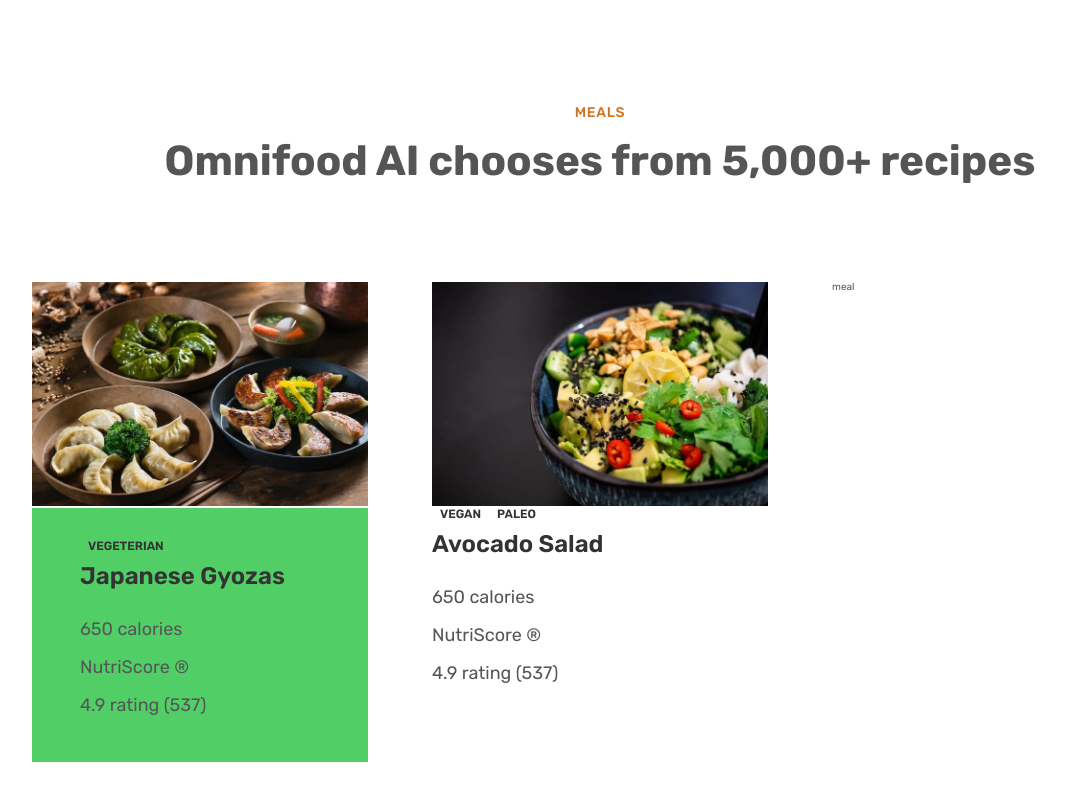
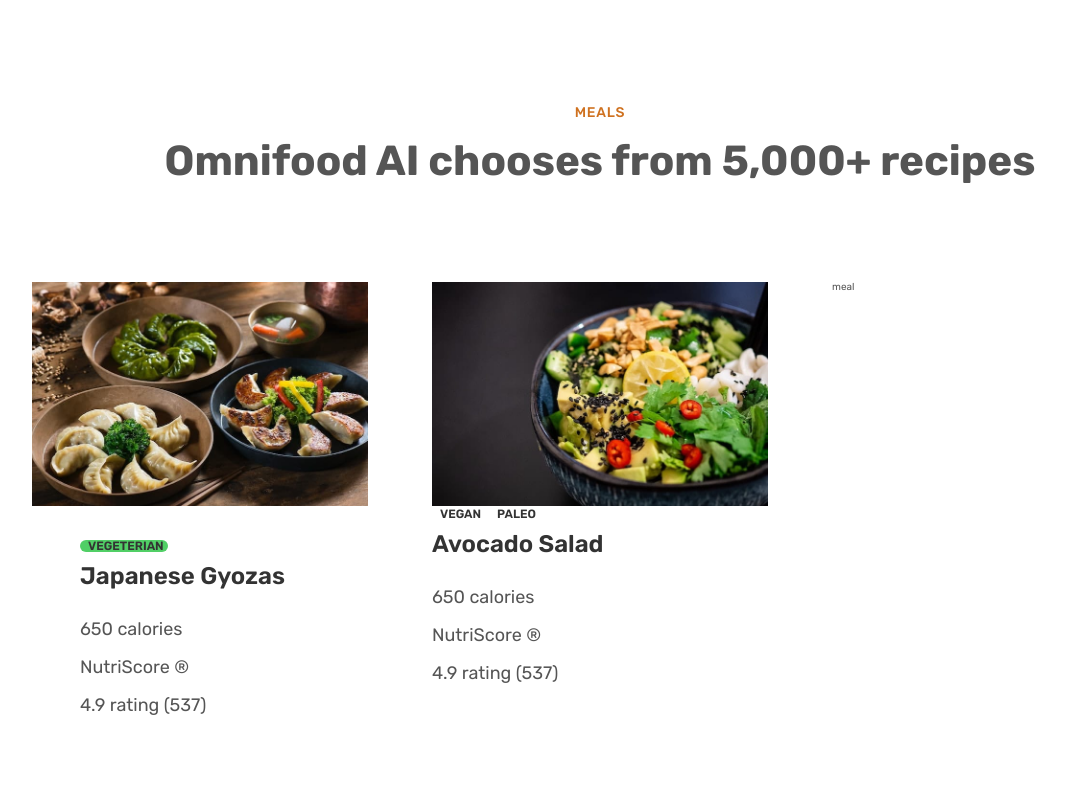
Before and after one commit to Sakib-Dev1/foodie, a plain HTML site: page index.html in a window 1280 px wide. Shown: the part 2444-3244 px from the top of the page, without its empty margins (40-1106 px from the left). Drawn offline with Linux system fonts and the light colour scheme.

Commit message:
how it works as featured in section complete

```diff
--- a/css/styles.css
+++ b/css/styles.css
@@ -220,5 +220,4 @@
 }
 .meal--content {
   padding: 3.2rem 4.8rem 4.8rem 4.8rem;
-  background-color: #51cf66;
 }
```
